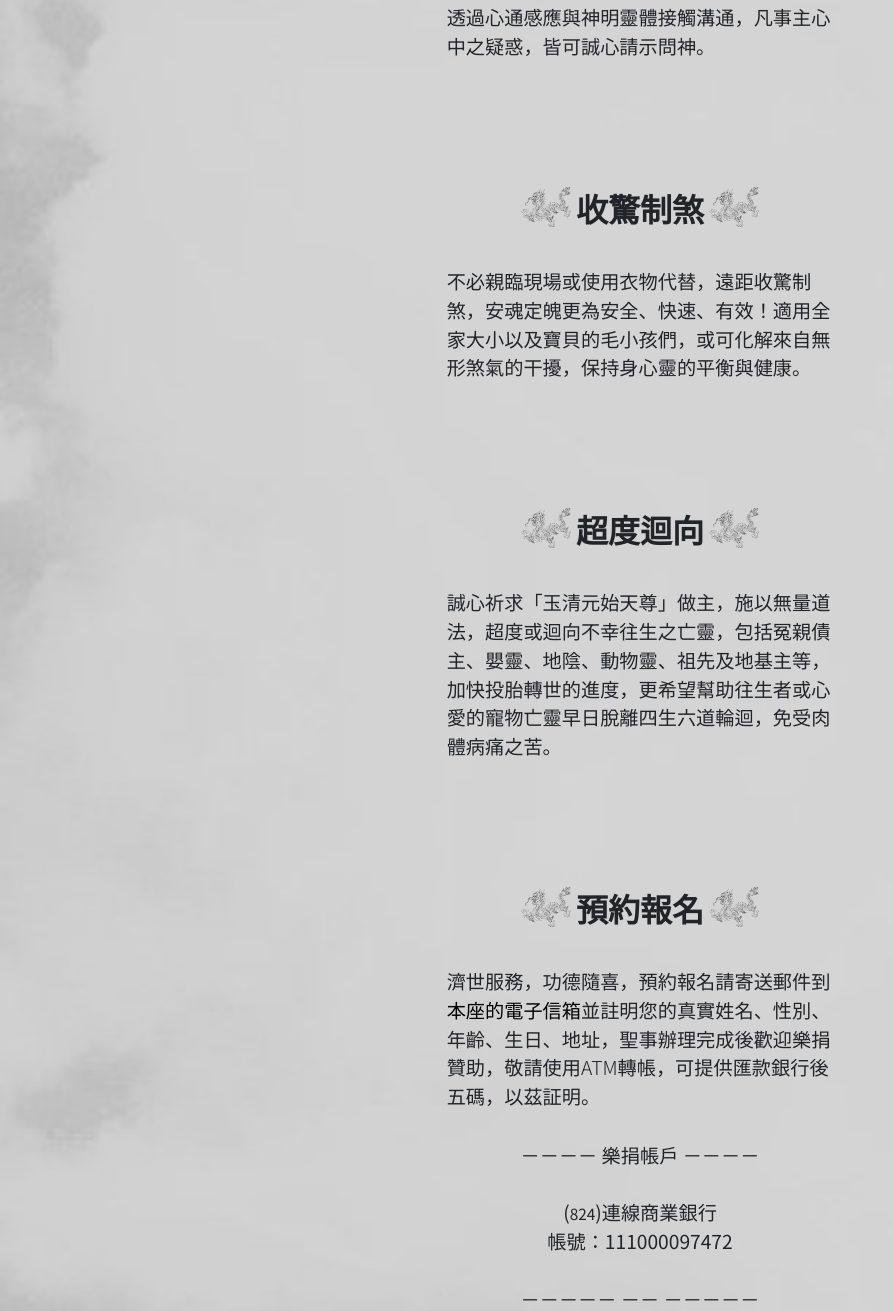
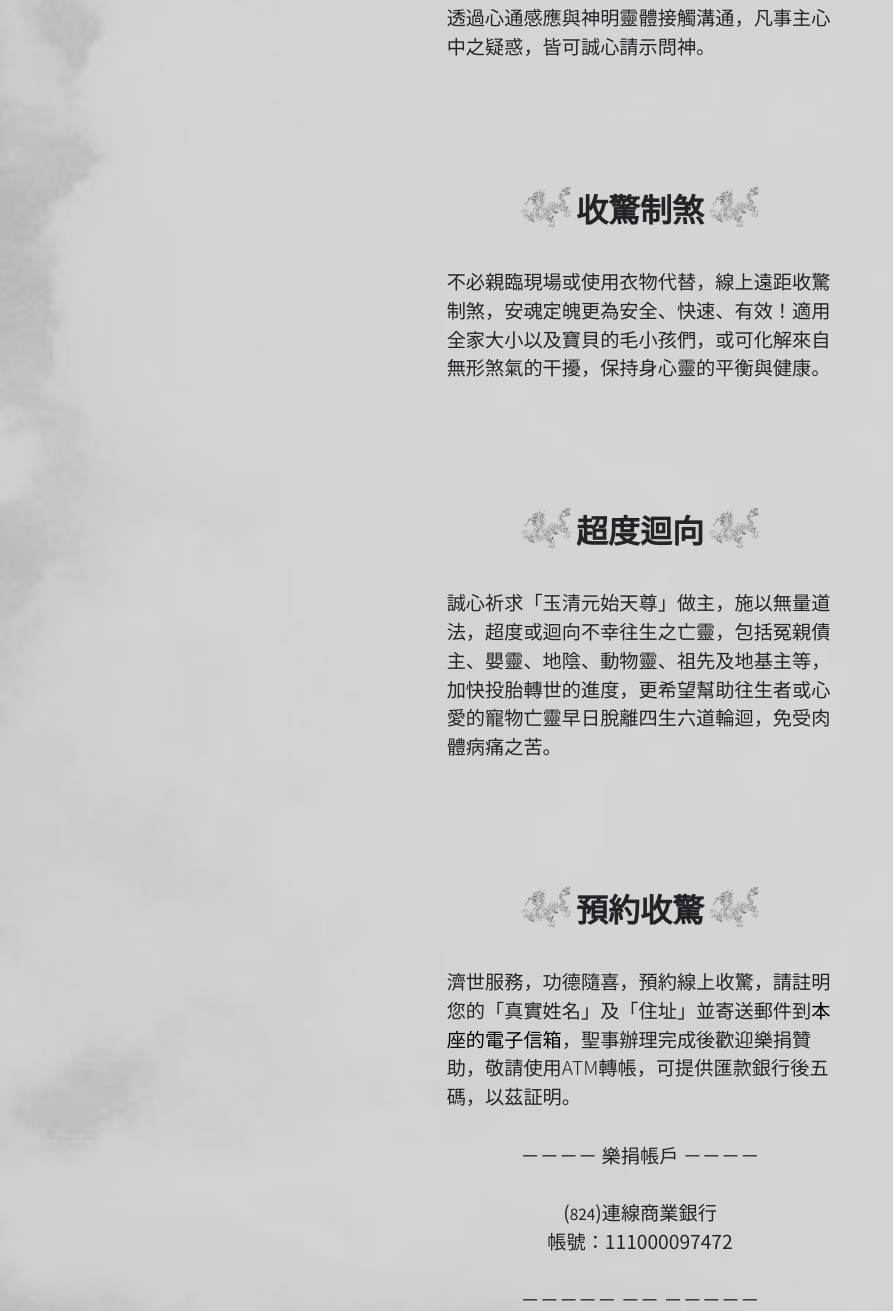
Before and after one commit to liongsimmaster/liongsimmaster.github.io, a plain HTML site: page index.html in a window 1280 px wide. Shown: the part 1130-2441 px from the top of the page, without its empty margins (0-893 px from the left). Drawn offline with nearby package versions, Linux system fonts and the light colour scheme.

Commit message:
Add files via upload

```diff
--- a/index.html
+++ b/index.html
@@ -82,7 +82,7 @@
           <a
             href="#payOnline"
             onclick="mainBtn(btnContainer), mainMenuSwich(mainMenu)"
-            >預約報名</a
+            >預約收驚</a
           >
         </li>
         <li>
@@ -156,7 +156,7 @@
           <p
             class="col-sm-6 offset-sm-3 col-md-10 offset-md-1 col-lg-6 offset-lg-3 col-xl-4 offset-xl-4 text-left"
           >
-            不必親臨現場或使用衣物代替，遠距收驚制煞，安魂定魄更為安全、快速、有效！適用全家大小以及寶貝的毛小孩們，或可化解來自無形煞氣的干擾，保持身心靈的平衡與健康。
+            不必親臨現場或使用衣物代替，線上遠距收驚制煞，安魂定魄更為安全、快速、有效！適用全家大小以及寶貝的毛小孩們，或可化解來自無形煞氣的干擾，保持身心靈的平衡與健康。
           </p>
         </div>
         <!-- 收驚制煞 結束 -->
@@ -174,14 +174,14 @@
 
         <!-- 我要報名 開始 -->
         <div id="payOnline" class="col-sm-12 text-center">
-          <h3 class="d-inline-block">預約報名</h3>
+          <h3 class="d-inline-block">預約收驚</h3>
           <p
             class="col-sm-6 offset-sm-3 col-md-10 offset-md-1 col-lg-6 offset-lg-3 col-xl-4 offset-xl-4 text-left list-unstyled donate"
           >
-            濟世服務，功德隨喜，預約報名請寄送郵件到<a
+            濟世服務，功德隨喜，預約線上收驚，請註明您的「真實姓名」及「住址」並寄送郵件到<a
               href="mailto:liongsimmaster@gmail.com?subject=預約報名"
               >本座的電子信箱</a
-            >並註明您的真實姓名、性別、年齡、生日、地址，聖事辦理完成後歡迎樂捐贊助，敬請使用ATM轉帳，可提供匯款銀行後五碼，以茲証明。
+            >，聖事辦理完成後歡迎樂捐贊助，敬請使用ATM轉帳，可提供匯款銀行後五碼，以茲証明。
           </p>
           <ul
             class="col-sm-6 offset-sm-3 col-md-10 offset-md-1 col-lg-6 offset-lg-3 col-xl-4 offset-xl-4 text-left list-unstyled donate"
```
